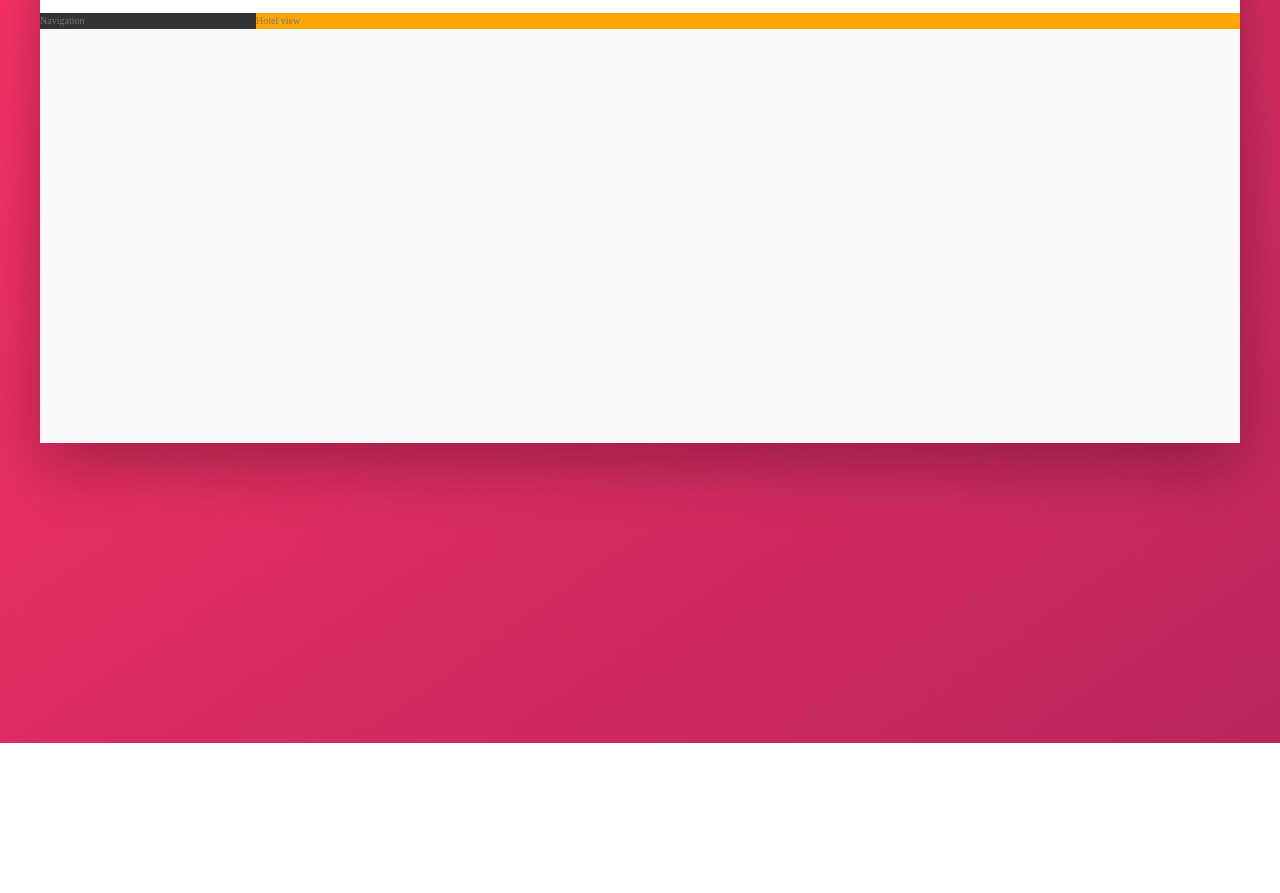
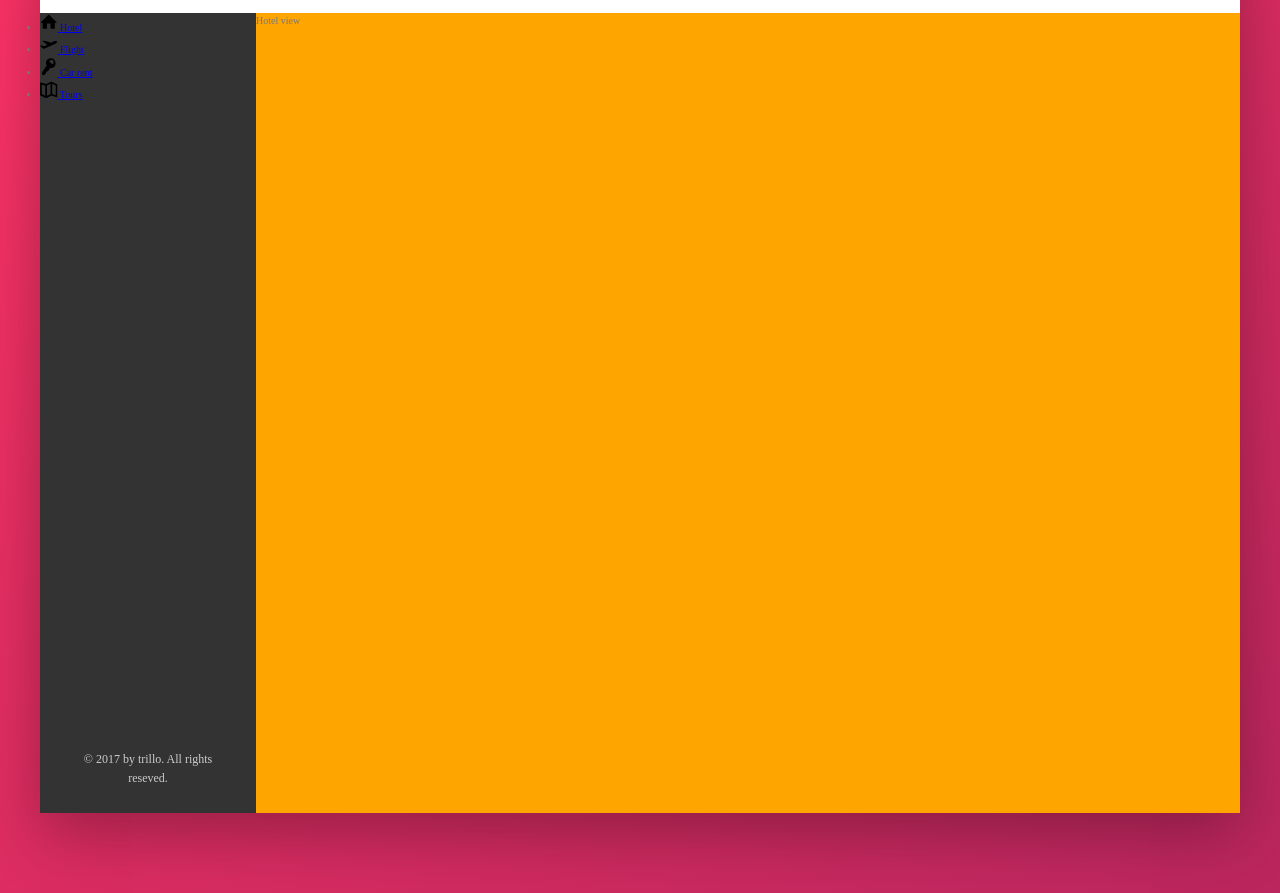
Before and after one commit to Sumally007/Trillo, a website: page index.html in a window 1280 px wide. Shown: the part 137-1030 px from the top of the page. Before the commit the page ends 880 px from the top, so only its background shows below. Drawn offline with Linux system fonts and the light colour scheme.

Commit message:
12. Building the Navigation - Part 1

```diff
--- a/index.html
+++ b/index.html
@@ -54,7 +54,45 @@
         </nav>
       </header>
       <div class="content">
-        <nav class="sidebar">Navigation</nav>
+        <nav class="sidebar">
+          <ul class="side-nav">
+            <li class="side-nav__item">
+              <a href="e#" class="side-nav__link">
+                <svg class="side-nav__icon">
+                  <use xlink:href="img/sprite.svg#icon-home"></use>
+                </svg>
+                <span>Hotel</span>
+              </a>
+            </li>
+            <li class="side-nav__item">
+              <a href="e#" class="side-nav__link">
+                <svg class="side-nav__icon">
+                  <use xlink:href="img/sprite.svg#icon-aircraft-take-off"></use>
+                </svg>
+                <span>Flight</span>
+              </a>
+            </li>
+            <li class="side-nav__item">
+              <a href="e#" class="side-nav__link">
+                <svg class="side-nav__icon">
+                  <use xlink:href="img/sprite.svg#icon-key"></use>
+                </svg>
+                <span>Car rent</span>
+              </a>
+            </li>
+            <li class="side-nav__item">
+              <a href="e#" class="side-nav__link">
+                <svg class="side-nav__icon">
+                  <use xlink:href="img/sprite.svg#icon-map"></use>
+                </svg>
+                <span>Tours</span>
+              </a>
+            </li>
+          </ul>
+
+          <div class="legal">&copy; 2017 by trillo. All rights reseved.</div>
+        </nav>
+
         <main class="hotel-view">Hotel view</main>
       </div>
     </div>
--- a/sass/_component.scss
+++ b/sass/_component.scss
@@ -112,3 +112,29 @@
         margin-right: 1rem;
     }
 }
+
+///////////////////////////
+// SIDE NAVIGATION
+.side-nav{
+    &__item{
+
+    }
+
+    &__link{
+
+    }
+
+    &__icon{
+        width: 1.75rem;
+        height: 1.75rem;
+    }
+}
+
+///////////////////////////
+// LEGAL TEXT
+.legal{
+    font-size: 1.2rem;
+    color: var(--color-grey-light-4);
+    text-align: center;
+    padding: 2.5rem;
+}
--- a/sass/_layout.scss
+++ b/sass/_layout.scss
@@ -23,9 +23,13 @@ header{
 .sidebar{
     background-color: var(--color-grey-dark-1);
     flex: 0 0 18%;
+    display: flex;
+    flex-direction: column;
+    justify-content: space-between;
 }
 
 .hotel-view{
     background-color: orange;
     flex: 1;
+    height: 80rem;
 }
```
Also changed, not shown: css/style.css, 1 other file.
